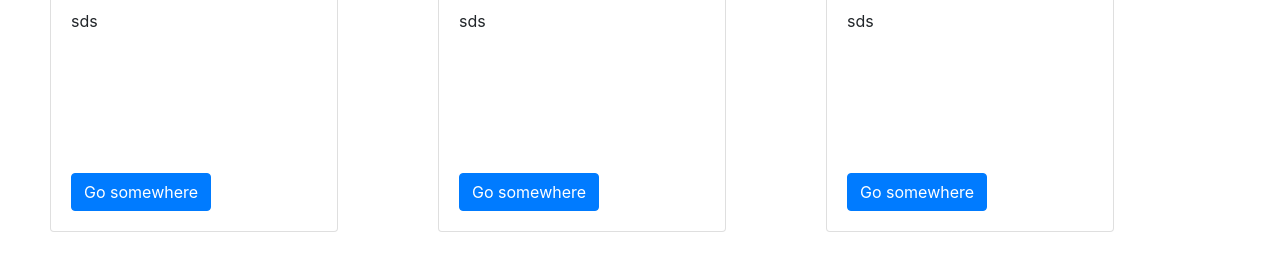
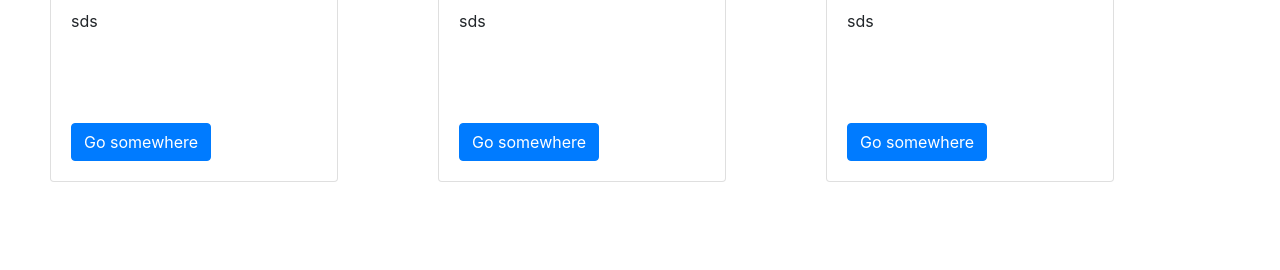
Before and after one commit to jalvarez2016/Compture-science-class, a plain HTML site: page about.html in a window 1280 px wide. Shown: the part 1030-1300 px from the top of the page. After the commit the page ends 1262 px from the top, so only its background shows below. Drawn offline with nearby package versions, Linux system fonts and the light colour scheme.

Commit message:
card posts have been reduced

```diff
--- a/styles.css
+++ b/styles.css
@@ -59,3 +59,8 @@
     padding-top: 50px
 
 }
+
+.postwo{
+    height: 200px;
+
+}
```
